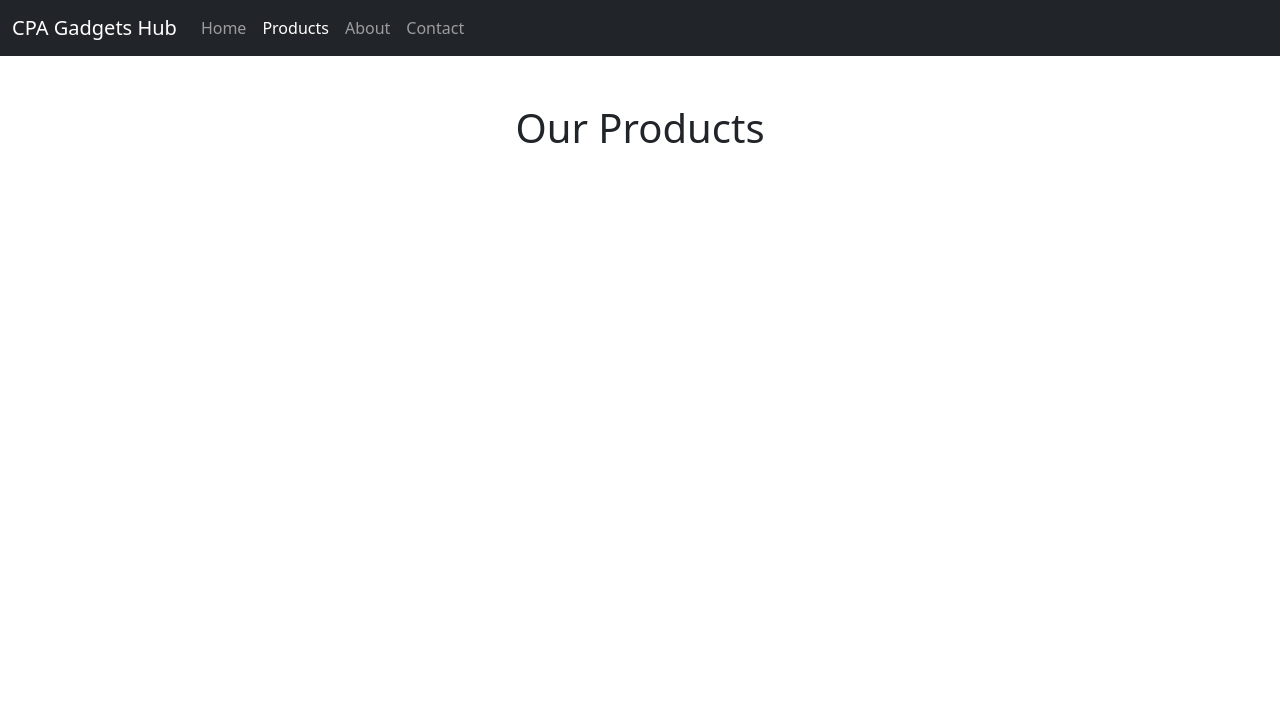
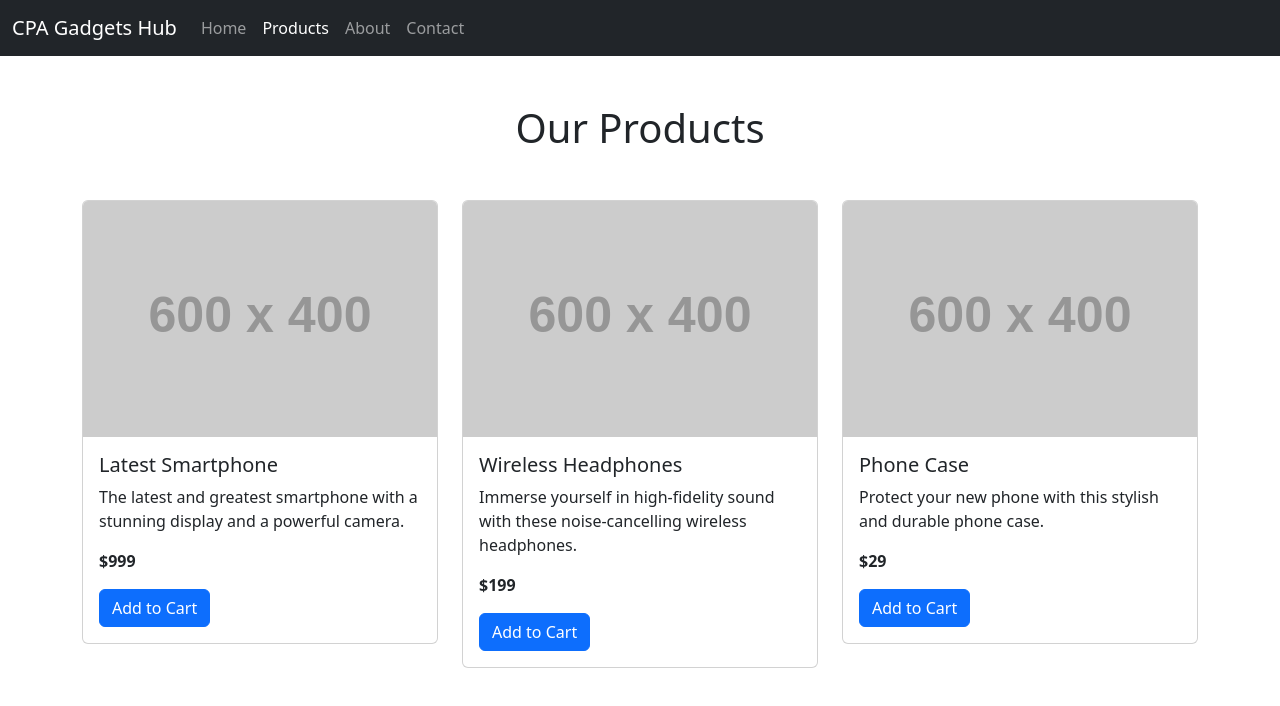
Before and after one commit to Emman-leo/Phone-store-decoy, a plain HTML site: page products.html in a window 1280 px wide. Drawn offline with nearby package versions, Linux system fonts and the light colour scheme; placeholder pictures from the web are drawn by us.

Commit message:
Added content to all pages

```diff
--- a/products.html
+++ b/products.html
@@ -37,8 +37,42 @@
     </nav>
 
     <div class="container my-5">
-      <h1 class="text-center">Our Products</h1>
-      <!-- Product listings will go here -->
+      <h1 class="text-center mb-5">Our Products</h1>
+      <div class="row">
+        <div class="col-md-4">
+          <div class="card">
+            <img src="https://placehold.co/600x400" class="card-img-top" alt="...">
+            <div class="card-body">
+              <h5 class="card-title">Latest Smartphone</h5>
+              <p class="card-text">The latest and greatest smartphone with a stunning display and a powerful camera.</p>
+              <p class="card-text"><strong>$999</strong></p>
+              <a href="#" class="btn btn-primary">Add to Cart</a>
+            </div>
+          </div>
+        </div>
+        <div class="col-md-4">
+          <div class="card">
+            <img src="https://placehold.co/600x400" class="card-img-top" alt="...">
+            <div class="card-body">
+              <h5 class="card-title">Wireless Headphones</h5>
+              <p class="card-text">Immerse yourself in high-fidelity sound with these noise-cancelling wireless headphones.</p>
+              <p class="card-text"><strong>$199</strong></p>
+              <a href="#" class="btn btn-primary">Add to Cart</a>
+            </div>
+          </div>
+        </div>
+        <div class="col-md-4">
+          <div class="card">
+            <img src="https://placehold.co/600x400" class="card-img-top" alt="...">
+            <div class="card-body">
+              <h5 class="card-title">Phone Case</h5>
+              <p class="card-text">Protect your new phone with this stylish and durable phone case.</p>
+              <p class="card-text"><strong>$29</strong></p>
+              <a href="#" class="btn btn-primary">Add to Cart</a>
+            </div>
+          </div>
+        </div>
+      </div>
     </div>
 
     <!-- Bootstrap Bundle with Popper -->
```
Also changed, not shown: about.html (+10 -2 lines), contact.html (+28 -2 lines).
